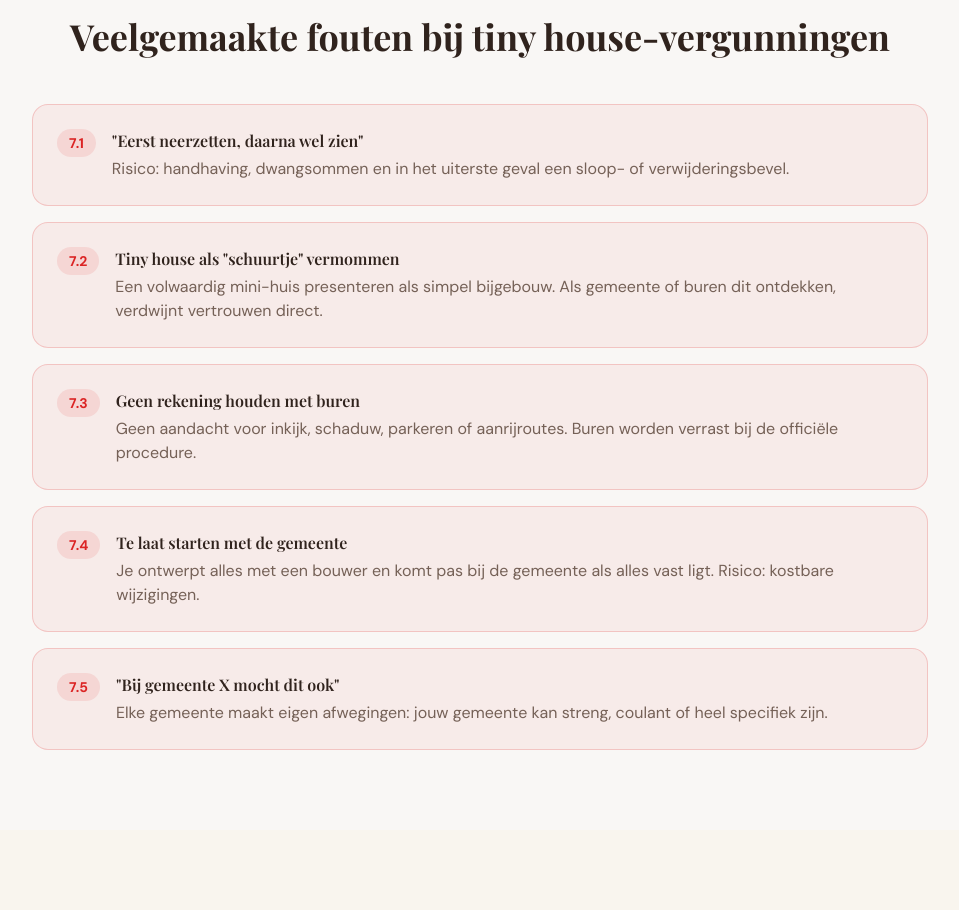
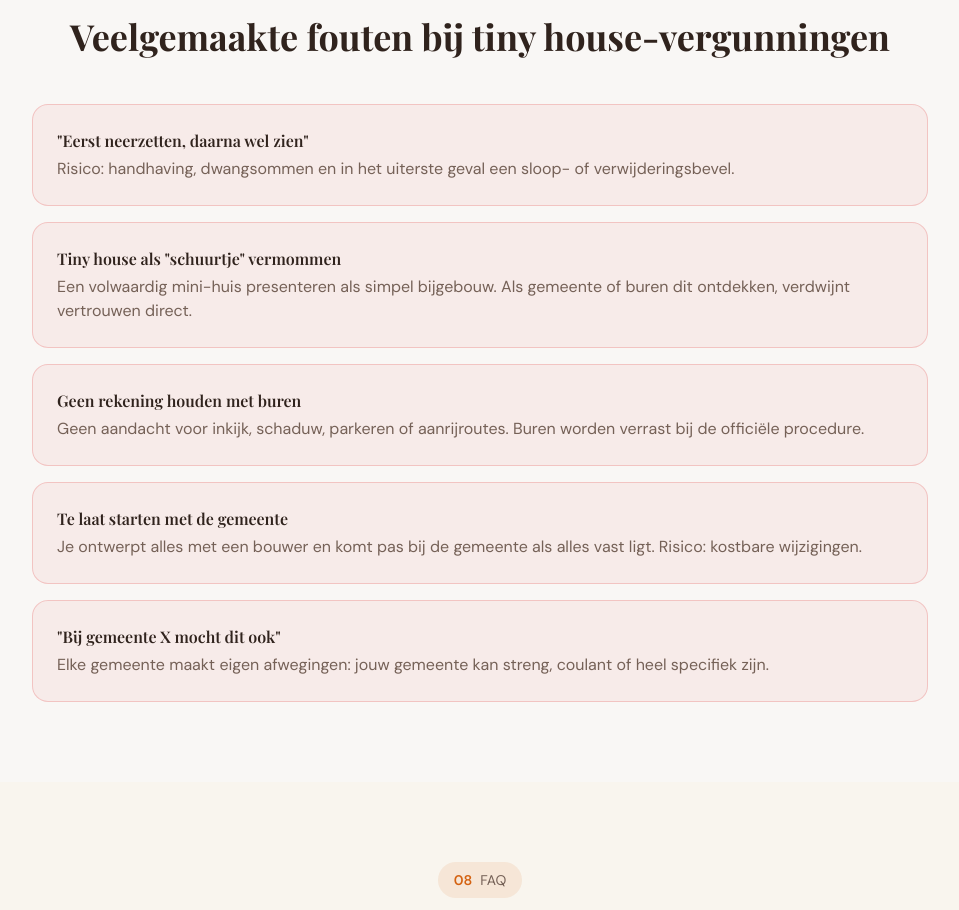
Before and after one commit to DibrandoVentures/tinyhousevergunning.nl, a React (Vite) app: page / in a window 1280 px wide. Shown: the part 7020-7930 px from the top of the page, without its empty margins (160-1119 px from the left). Built offline with nearby package versions, Linux system fonts and the light colour scheme; the HTML template or start-up script is replaced by a standard one.

Commit message:
Visual edit in Lovable
Edited UI in Lovable

```diff
--- a/src/components/ArticleContent.tsx
+++ b/src/components/ArticleContent.tsx
@@ -411,7 +411,7 @@ const ArticleContent = () => {
             title: '"Bij gemeente X mocht dit ook"',
             desc: "Elke gemeente maakt eigen afwegingen: jouw gemeente kan streng, coulant of heel specifiek zijn."
           }].map((item, index) => <div key={index} className="flex items-start gap-4 p-6 bg-destructive/5 rounded-2xl border border-destructive/20">
-                <span className="text-sm font-bold text-destructive bg-destructive/10 px-3 py-1 rounded-full">{item.num}</span>
+
                 <div>
                   <h4 className="font-semibold text-foreground mb-1">{item.title}</h4>
                   <p className="text-muted-foreground">{item.desc}</p>
```
